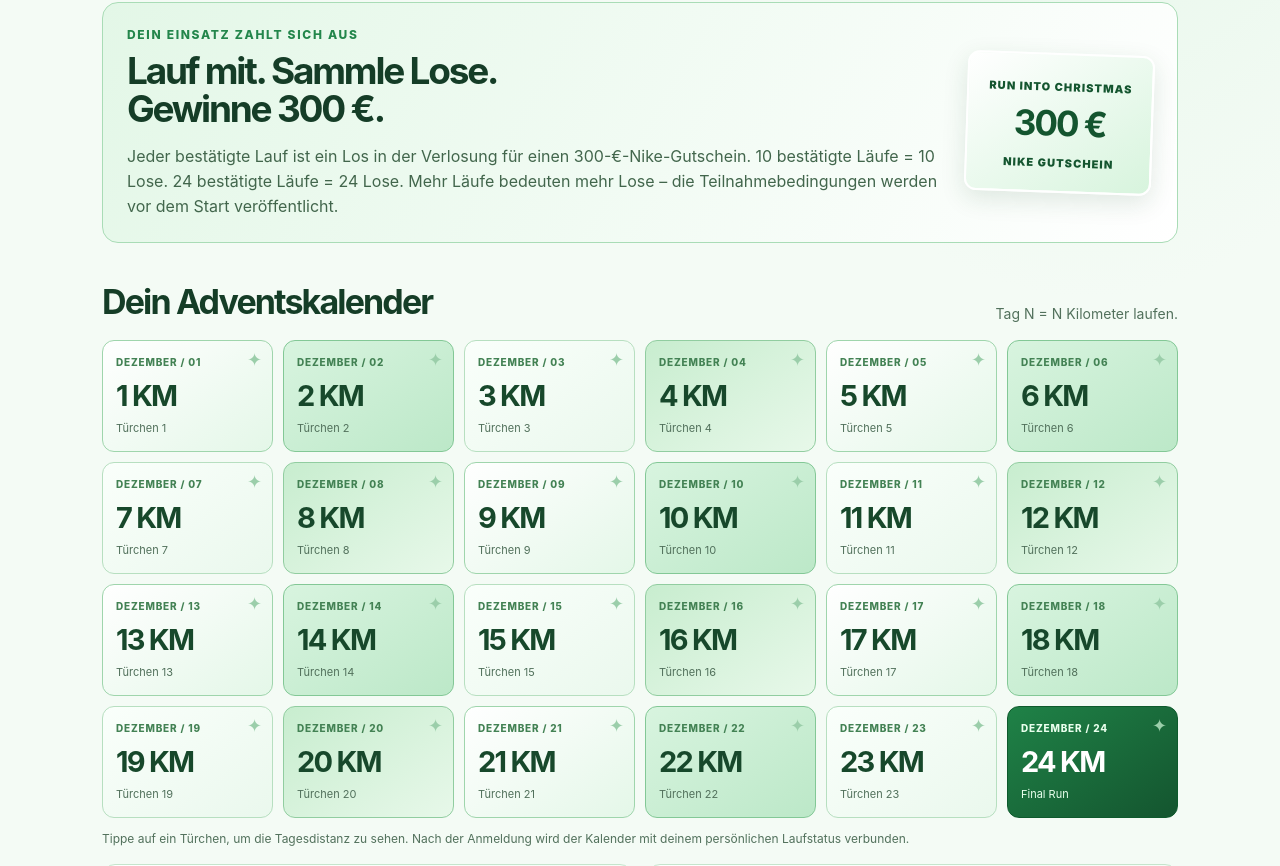
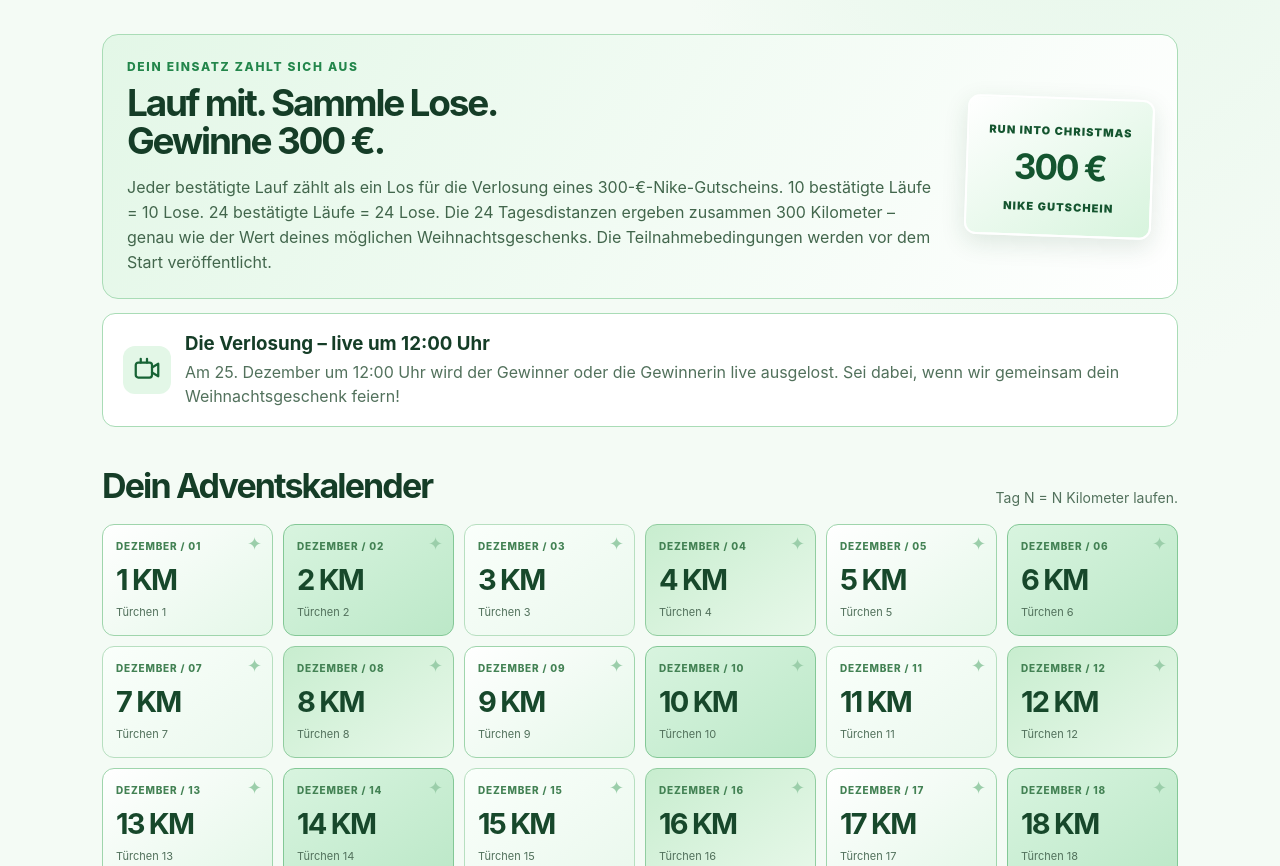
Before and after one commit to milesapartrun/Run-into-XMAS, a plain HTML site: page index.html in a window 1280 px wide. Shown: the part 717-1583 px from the top of the page. Drawn offline with Linux system fonts and the light colour scheme.

Commit message:
index.html aktualisieren

```diff
--- a/index.html
+++ b/index.html
@@ -5,7 +5,7 @@
 <meta charset="utf-8">
 <meta name="viewport" content="width=device-width, initial-scale=1">
 <title>Run into Christmas — 24 Days Winter Running Challenge</title>
-<meta name="description" content="24 Days Winter Running Challenge: 24 Tage, 24 Läufe.">
+<meta name="description" content="24 Tage, 24 Läufe. Laufe im Dezember mit, sammle Lose und gewinne dein Weihnachtsgeschenk.">
 
 <style>
 :root {
@@ -19,7 +19,6 @@
 }
 
 * { box-sizing: border-box; }
-
 html { scroll-behavior: smooth; }
 
 body {
@@ -236,13 +235,7 @@ button, a { -webkit-tap-highlight-color: transparent; }
 }
 
 .day:hover { transform: translateY(-2px); border-color: #23864b; }
-
-.day .num {
-  font-size: 10px;
-  color: #438254;
-  letter-spacing: .08em;
-  font-weight: 800;
-}
+.day .num { font-size: 10px; color: #438254; letter-spacing: .08em; font-weight: 800; }
 
 .day strong {
   display: block;
@@ -262,25 +255,10 @@ button, a { -webkit-tap-highlight-color: transparent; }
   font-size: 18px;
 }
 
-.day:nth-child(4n+1) {
-  background: linear-gradient(145deg, #fff, #e4f7e8);
-  border-color: #9fd5ac;
-}
-
-.day:nth-child(4n+2) {
-  background: linear-gradient(145deg, #d8f4df, #bce8c8);
-  border-color: #83c896;
-}
-
-.day:nth-child(4n+3) {
-  background: linear-gradient(145deg, #fafffb, #eaf8ed);
-  border-color: #b7dfc0;
-}
-
-.day:nth-child(4n) {
-  background: linear-gradient(145deg, #c8edcf, #e7f8e9);
-  border-color: #91cda0;
-}
+.day:nth-child(4n+1) { background: linear-gradient(145deg, #fff, #e4f7e8); border-color: #9fd5ac; }
+.day:nth-child(4n+2) { background: linear-gradient(145deg, #d8f4df, #bce8c8); border-color: #83c896; }
+.day:nth-child(4n+3) { background: linear-gradient(145deg, #fafffb, #eaf8ed); border-color: #b7dfc0; }
+.day:nth-child(4n) { background: linear-gradient(145deg, #c8edcf, #e7f8e9); border-color: #91cda0; }
 
 .day.final {
   background: linear-gradient(145deg, #1f8247, #14552f);
@@ -297,7 +275,6 @@ button, a { -webkit-tap-highlight-color: transparent; }
 }
 
 .day.done:after { content: "✓"; color: #176335; font-weight: 1000; }
-
 .day.final.done:after { color: #142b18; }
 
 .columns {
@@ -308,7 +285,6 @@ button, a { -webkit-tap-highlight-color: transparent; }
 }
 
 .panel h3 { margin: 0 0 8px; font-size: 21px; }
-
 .panel p { color: #52715c; line-height: 1.55; }
 
 .rowitem {
@@ -371,6 +347,30 @@ button, a { -webkit-tap-highlight-color: transparent; }
 
 .voucher span { font-size: 11px; font-weight: 900; letter-spacing: .1em; }
 
+.eventstrip {
+  margin-top: 14px;
+  border: 1px solid #a9dcb6;
+  border-radius: 13px;
+  padding: 18px 20px;
+  background: #fff;
+  display: flex;
+  gap: 14px;
+  align-items: center;
+}
+
+.eventicon {
+  display: grid;
+  place-items: center;
+  flex: 0 0 48px;
+  height: 48px;
+  border-radius: 12px;
+  color: #176335;
+  background: #e3f7e7;
+}
+
+.eventstrip h3 { margin: 0 0 5px; }
+.eventstrip p { margin: 0; color: #52715c; line-height: 1.5; }
+
 .profilegrid {
   display: grid;
   grid-template-columns: repeat(3, 1fr);
@@ -385,11 +385,7 @@ button, a { -webkit-tap-highlight-color: transparent; }
   border-radius: 10px;
 }
 
-.profilemetric strong {
-  display: block;
-  font-size: 27px;
-  color: #23864b;
-}
+.profilemetric strong { display: block; font-size: 27px; color: #23864b; }
 
 .profilemetric span {
   font-size: 11px;
@@ -432,15 +428,11 @@ button, a { -webkit-tap-highlight-color: transparent; }
   border-radius: 16px;
   padding: 24px;
   box-shadow: 0 20px 80px #0004;
+  max-height: 90vh;
+  overflow-y: auto;
 }
 
-.modalhead {
-  display: flex;
-  justify-content: space-between;
-  align-items: center;
-  gap: 10px;
-}
-
+.modalhead { display: flex; justify-content: space-between; align-items: center; gap: 10px; }
 .modal h2 { margin: 0; letter-spacing: -.05em; }
 
 .close {
@@ -454,12 +446,7 @@ button, a { -webkit-tap-highlight-color: transparent; }
 
 .field { display: block; margin: 15px 0; }
 
-.field span {
-  display: block;
-  font-size: 12px;
-  color: #52715c;
-  margin-bottom: 6px;
-}
+.field span { display: block; font-size: 12px; color: #52715c; margin-bottom: 6px; }
 
 .field input {
   width: 100%;
@@ -471,7 +458,6 @@ button, a { -webkit-tap-highlight-color: transparent; }
 }
 
 .field input:focus { outline: 2px solid #8bd69e; }
-
 .formmsg { font-size: 12px; color: #23864b; line-height: 1.5; margin-top: 12px; }
 .hidden { display: none; }
 
@@ -487,6 +473,15 @@ button, a { -webkit-tap-highlight-color: transparent; }
   .voucher { justify-self: start; min-width: 135px; }
   .toplabel { font-size: 9px; padding: 8px; }
   .profilegrid { grid-template-columns: repeat(3, 1fr); }
+  .eventstrip { align-items: flex-start; }
+}
+
+@media(max-width:390px) {
+  .nav { align-items: flex-start; flex-direction: column; }
+  .toplabel { font-size: 9px; }
+  .profilemetric { padding: 10px; }
+  .profilemetric strong { font-size: 23px; }
+  .profilemetric span { font-size: 9px; }
 }
 </style>
 </head>
@@ -504,7 +499,7 @@ button, a { -webkit-tap-highlight-color: transparent; }
   <div>
     <div class="eyebrow">01—24 Dezember · Deine Challenge</div>
     <h1>RUN INTO<br><em>CHRISTMAS.</em></h1>
-    <p>24 Tage, 24 Läufe. Jeden Tag wartet eine neue Distanz. Öffne das nächste Türchen, geh raus, mach deinen Lauf und verdiene dir deinen Platz auf der Rangliste.</p>
+    <p>24 Tage, 24 Läufe. Jeden Tag wartet eine neue Distanz. Öffne das nächste Türchen, geh raus und mach deinen Lauf. Verdiene dir deinen Platz auf der Rangliste und sammle Lose für dein Weihnachtsgeschenk!</p>
     <div class="actions">
       <button class="btn btn-secondary" onclick="openModal('register')">JETZT REGISTRIEREN</button>
     </div>
@@ -527,12 +522,26 @@ button, a { -webkit-tap-highlight-color: transparent; }
   <div>
     <div class="eyebrow">Dein Einsatz zahlt sich aus</div>
     <h2>Lauf mit. Sammle Lose.<br>Gewinne 300 €.</h2>
-    <p>Jeder bestätigte Lauf ist ein Los in der Verlosung für einen 300-€-Nike-Gutschein. 10 bestätigte Läufe = 10 Lose. 24 bestätigte Läufe = 24 Lose. Mehr Läufe bedeuten mehr Lose – die Teilnahmebedingungen werden vor dem Start veröffentlicht.</p>
+    <p>Jeder bestätigte Lauf zählt als ein Los für die Verlosung eines 300-€-Nike-Gutscheins. 10 bestätigte Läufe = 10 Lose. 24 bestätigte Läufe = 24 Lose. Die 24 Tagesdistanzen ergeben zusammen 300 Kilometer – genau wie der Wert deines möglichen Weihnachtsgeschenks. Die Teilnahmebedingungen werden vor dem Start veröffentlicht.</p>
   </div>
   <div class="voucher">
     <span>RUN INTO CHRISTMAS</span>
     <strong>300 €</strong>
     <span>NIKE GUTSCHEIN</span>
+  </div>
+</section>
+
+<section class="eventstrip">
+  <div class="eventicon" aria-hidden="true">
+    <svg width="30" height="30" viewBox="0 0 24 24" fill="none" stroke="currentColor" stroke-width="1.8" stroke-linecap="round" stroke-linejoin="round">
+      <rect x="3" y="6" width="13" height="12" rx="2"></rect>
+      <path d="m16 10 5-3v10l-5-3"></path>
+      <path d="M7 3v3M12 3v3"></path>
+    </svg>
+  </div>
+  <div>
+    <h3>Die Verlosung – live um 12:00 Uhr</h3>
+    <p>Am 25. Dezember um 12:00 Uhr wird der Gewinner oder die Gewinnerin live ausgelost. Sei dabei, wenn wir gemeinsam dein Weihnachtsgeschenk feiern!</p>
   </div>
 </section>
 
@@ -550,7 +559,7 @@ button, a { -webkit-tap-highlight-color: transparent; }
     <h3>So funktioniert’s</h3>
     <div class="rowitem"><div><b>01 — Lauf absolvieren</b><small>Am 1. Dezember 1 km, am 2. Dezember 2 km – bis zu 24 km am 24.</small></div></div>
     <div class="rowitem"><div><b>02 — Nachweis hochladen</b><small>Lade einen Screenshot aus Strava, Garmin oder Apple Fitness als Laufnachweis hoch.</small></div></div>
-    <div class="rowitem"><div><b>03 — Lose sammeln</b><small>Jeder bestätigte Lauf zählt als ein Los für die 300-€-Gutschein-Verlosung.</small></div></div>
+    <div class="rowitem"><div><b>03 — Lose sammeln</b><small>Jeder bestätigte Lauf zählt als ein Los. 10 bestätigte Läufe sind 10 Lose; bei 24 bestätigten Läufen hast du 24 Lose.</small></div></div>
     <div class="rowitem"><div><b>04 — Fortschritt sehen</b><small>In deinem Profil siehst du absolvierte Läufe, bestätigte Türchen und deine Lose.</small></div></div>
   </section>
 
@@ -578,10 +587,10 @@ button, a { -webkit-tap-highlight-color: transparent; }
 </div>
 
 <div class="modalback" id="modalback" onclick="if(event.target===this)closeModal()">
-  <div class="modal">
+  <div class="modal" role="dialog" aria-modal="true" aria-labelledby="modalTitle">
     <div class="modalhead">
       <h2 id="modalTitle">Registrieren</h2>
-      <button class="close" onclick="closeModal()">Schließen ✕</button>
+      <button class="close" type="button" onclick="closeModal()">Schließen ✕</button>
     </div>
 
     <form id="registerForm" onsubmit="event.preventDefault();document.getElementById('formmsg').textContent='Das Formular-Design ist vorbereitet. Im nächsten Schritt verbinden wir es mit Supabase, damit dein Konto sicher angelegt und die E-Mail bestätigt wird.';">
```
